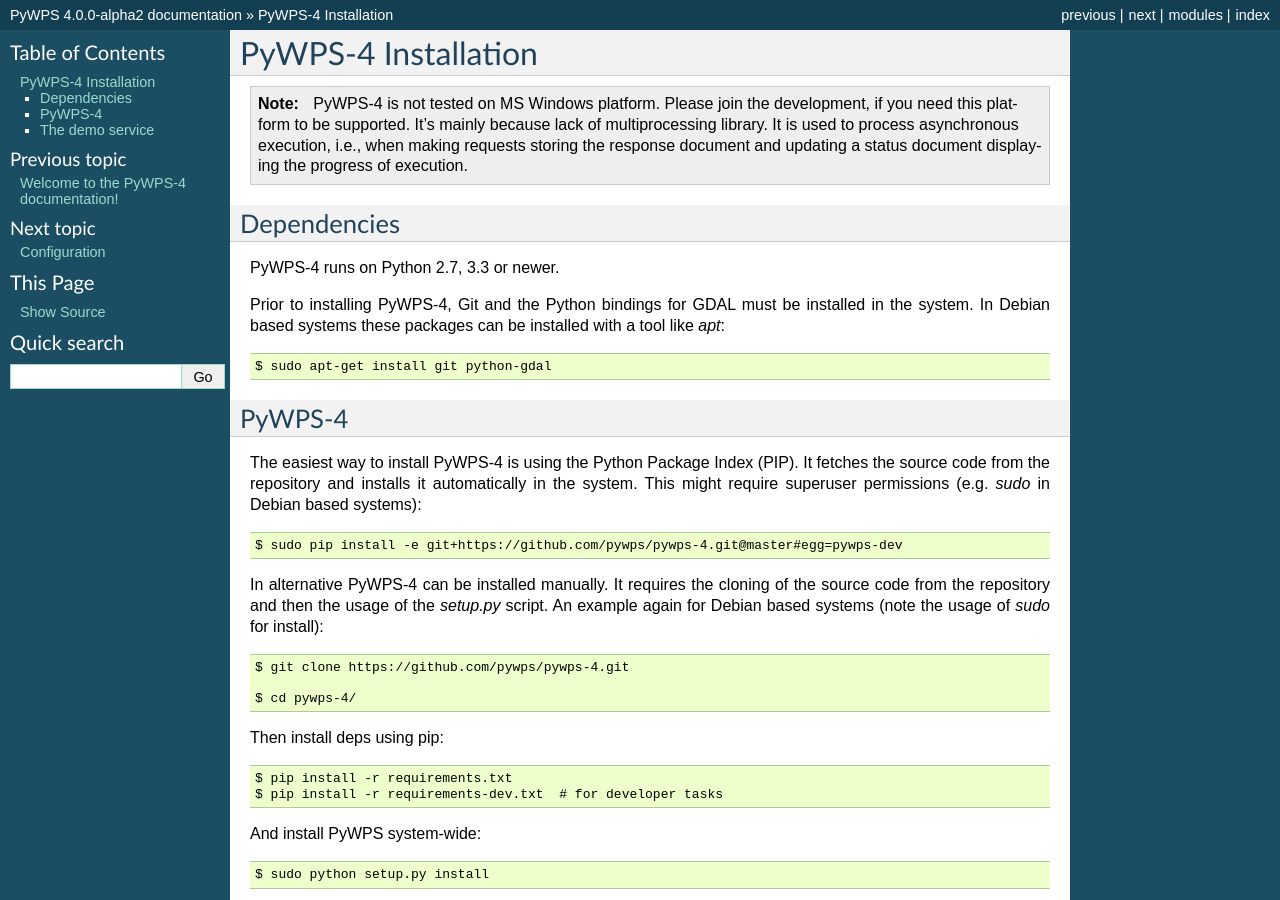
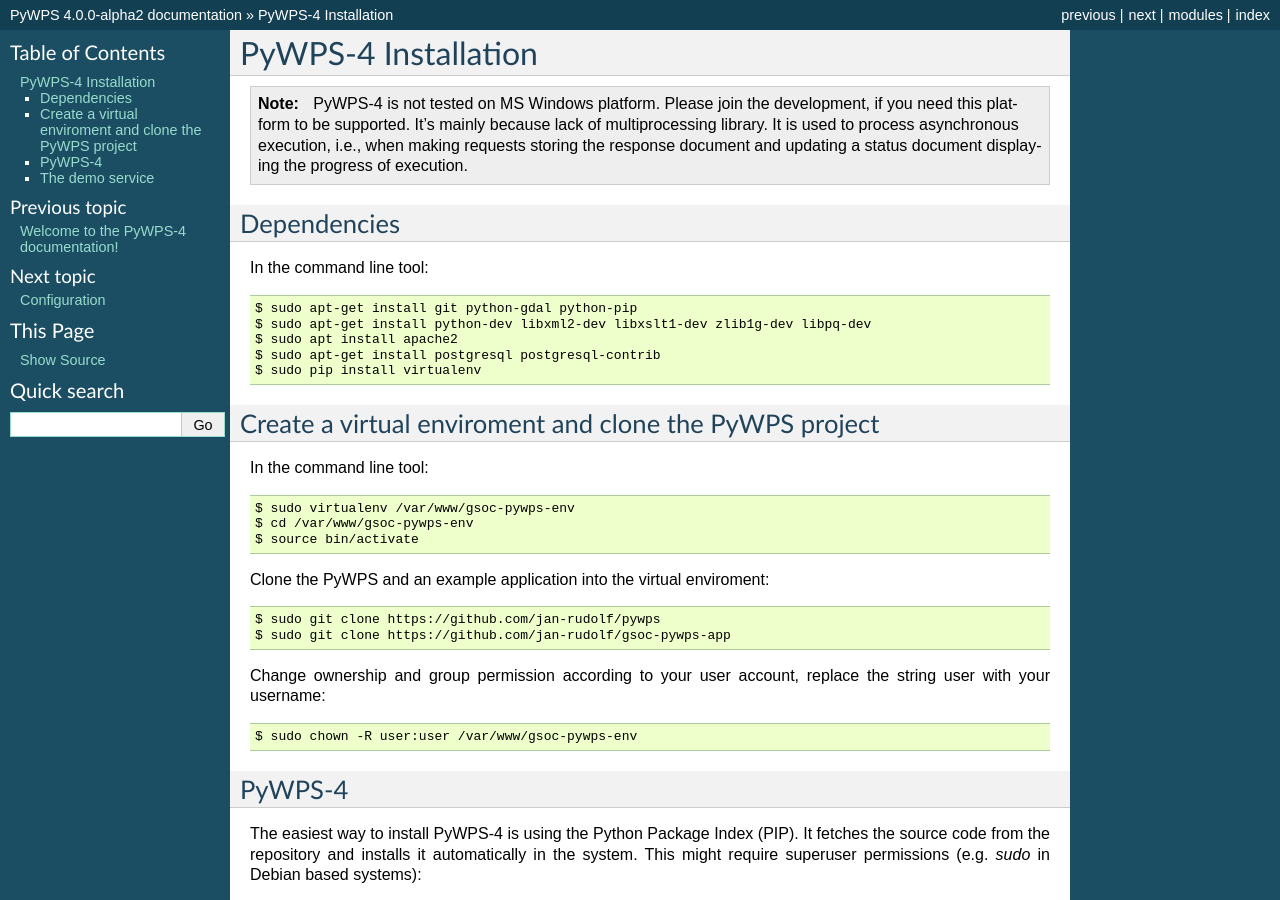
Before and after one commit to geopython/pywps, a Sphinx documentation site: the page built from docs/install.rst, in a window 1280 px wide and 900 px high. Built offline with Sphinx 7.4.7, drawn with Linux system fonts in a browser that asks for light colours.

Commit message:
edited documentation

```diff
--- a/docs/install.rst
+++ b/docs/install.rst
@@ -13,12 +13,31 @@
 Dependencies
 ~~~~~~~~~~~~
 
-PyWPS-4 runs on Python 2.7, 3.3 or newer.
+In the command line tool::
 
-Prior to installing PyWPS-4, Git and the Python bindings for GDAL must be installed in the system.
-In Debian based systems these packages can be installed with a tool like *apt*::
+    $ sudo apt-get install git python-gdal python-pip
+    $ sudo apt-get install python-dev libxml2-dev libxslt1-dev zlib1g-dev libpq-dev
+    $ sudo apt install apache2
+    $ sudo apt-get install postgresql postgresql-contrib
+    $ sudo pip install virtualenv
 
-    $ sudo apt-get install git python-gdal
+Create a virtual enviroment and clone the PyWPS project
+~~~~~~~~~~~~~~~~~~~~~~~~~~~~~~~~~~~~~~~~~~~~~~~~~~~~~~~
+
+In the command line tool::
+
+    $ sudo virtualenv /var/www/gsoc-pywps-env
+    $ cd /var/www/gsoc-pywps-env
+    $ source bin/activate
+
+Clone the PyWPS and an example application into the virtual enviroment::
+
+    $ sudo git clone https://github.com/jan-rudolf/pywps
+    $ sudo git clone https://github.com/jan-rudolf/gsoc-pywps-app
+
+Change ownership and group permission according to your user account, replace the string user with your username::
+
+    $ sudo chown -R user:user /var/www/gsoc-pywps-env
 
 
 PyWPS-4
```
